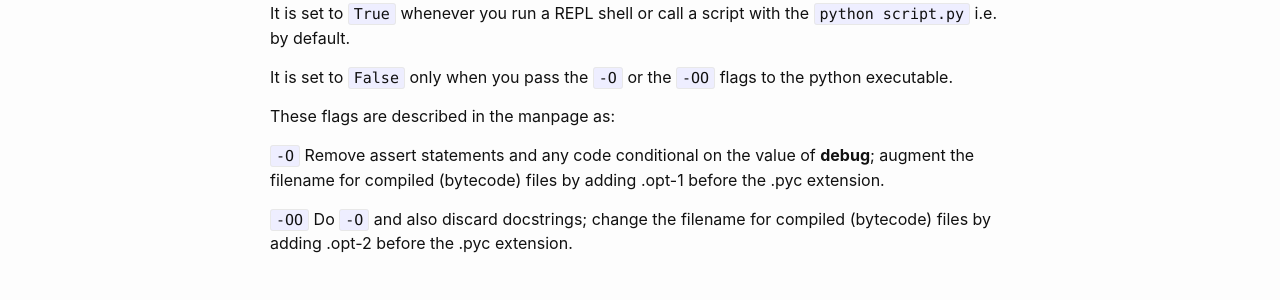
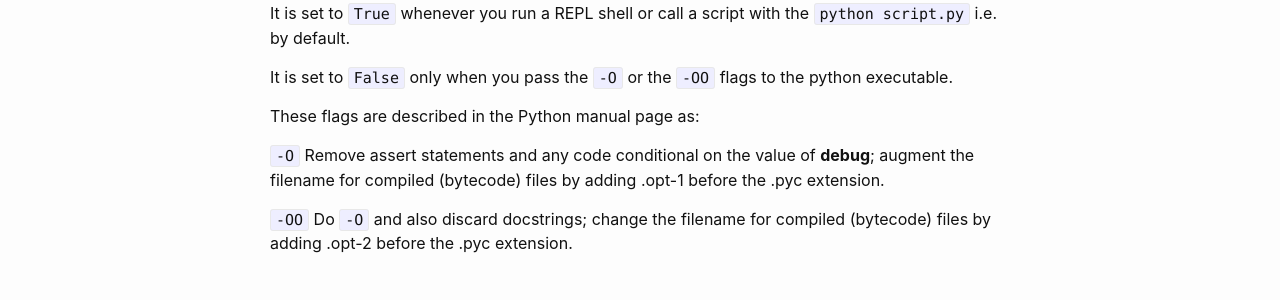
Before and after one commit to say4n/blog, a Jekyll site: the page built from _posts/2022-07-01-til-recondite-python.md, in a window 1280 px wide. Shown: the part 588-888 px from the top of the page. Built offline with Jekyll 4.4.1, drawn with Linux system fonts in a browser that asks for light colours.

Commit message:
Expand manpage.

```diff
--- a/_posts/2022-07-01-til-recondite-python.md
+++ b/_posts/2022-07-01-til-recondite-python.md
@@ -21,7 +21,7 @@ It is set to `True` whenever you run a REPL shell or call a script with the
 
 It is set to `False` only when you pass the `-O` or the `-OO` flags to the python executable.
 
-These flags are described in the manpage as:
+These flags are described in the Python manual page as:
 
 `-O` Remove assert statements and any code conditional on the value of __debug__;
 augment the filename for compiled (bytecode) files by adding .opt-1 before the .pyc
```
